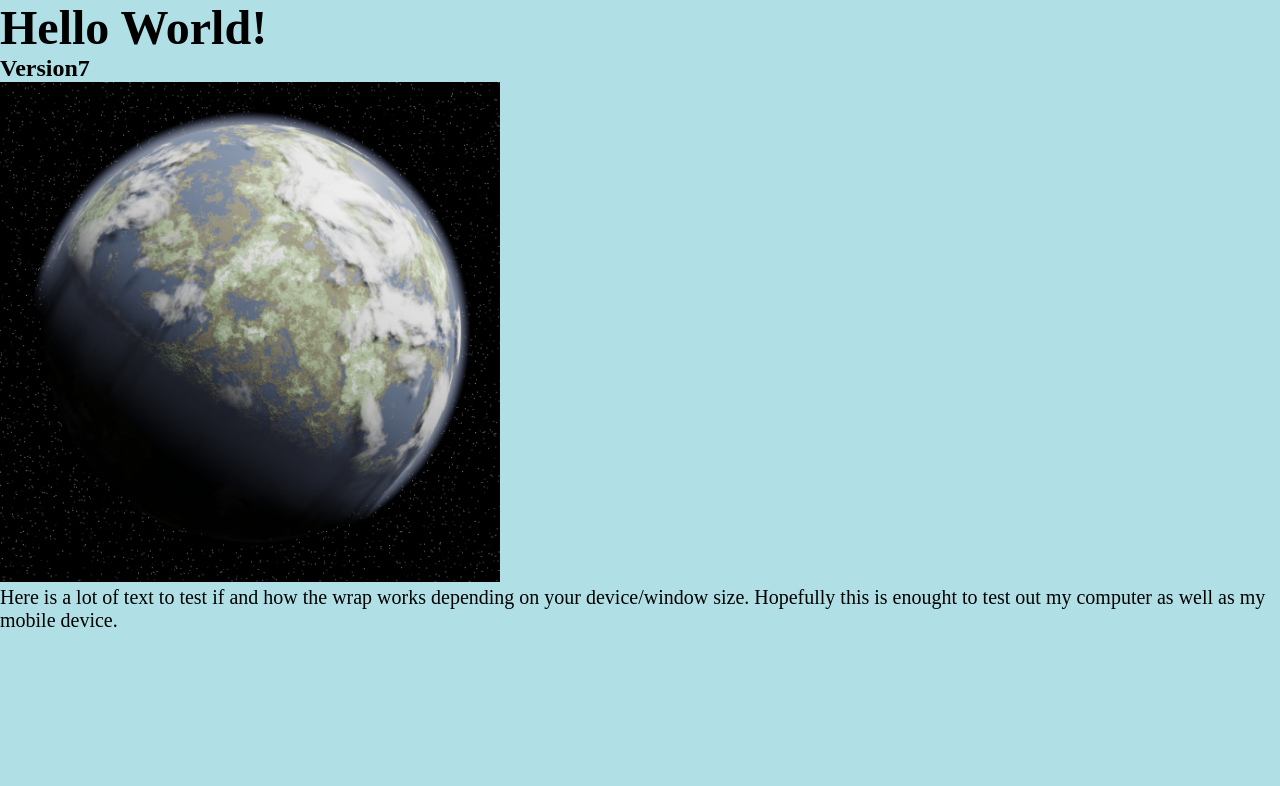
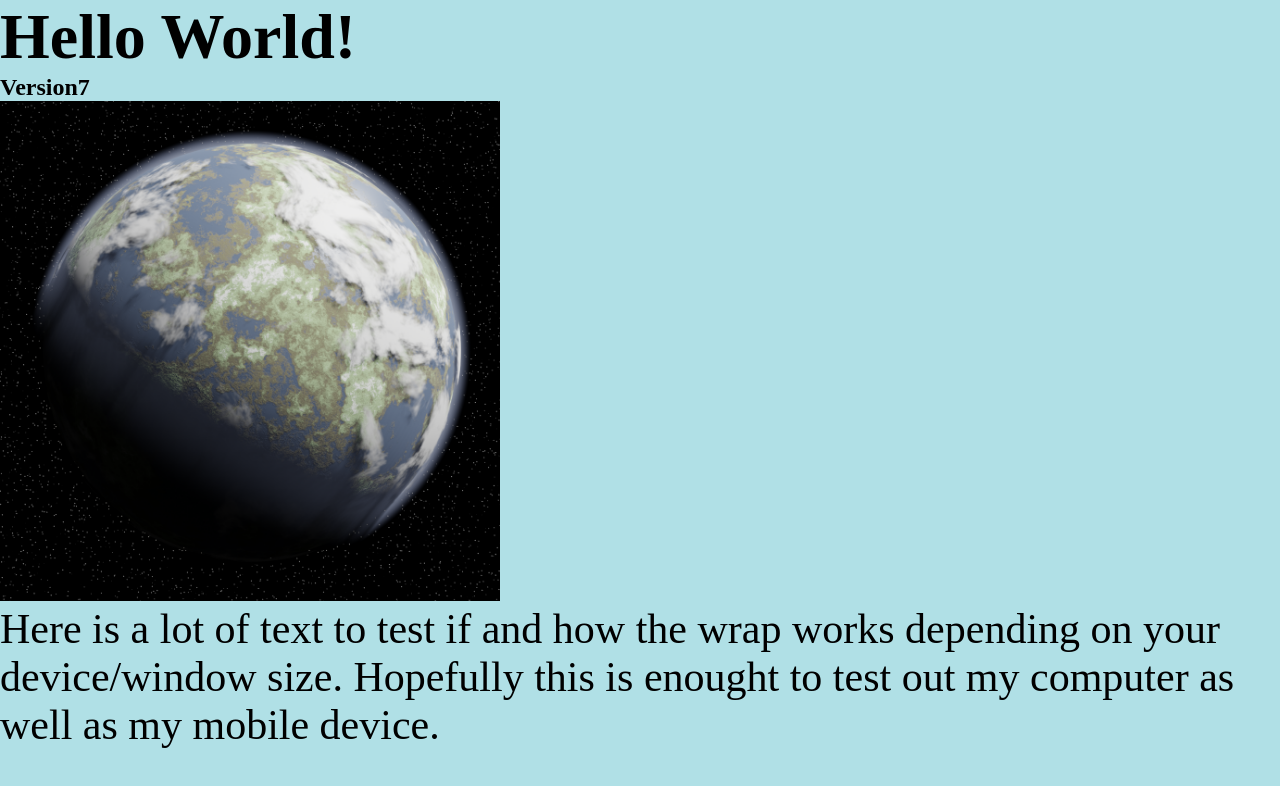
Before and after one commit to TayDes/TayDes.github.io, a plain HTML site: page index.html in a window 1280 px wide. Drawn offline with Linux system fonts and the light colour scheme.

Commit message:
Update index.html

```diff
--- a/index.html
+++ b/index.html
@@ -3,9 +3,9 @@
 	<head>
 		<style>
 			h1 {
-				font-size:48px;}
+				font-size:64px;}
 			p {
-				font-size: 20px;
+				font-size: 42px;
 			}
         * {
             margin: 0;
```
